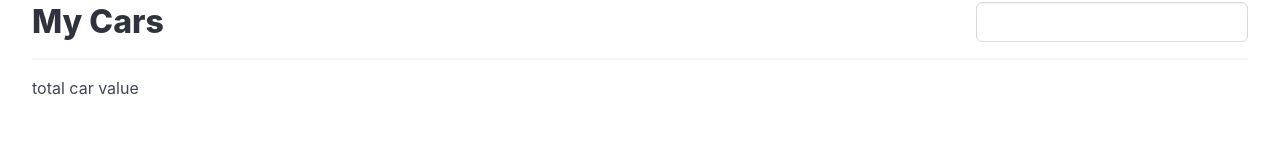
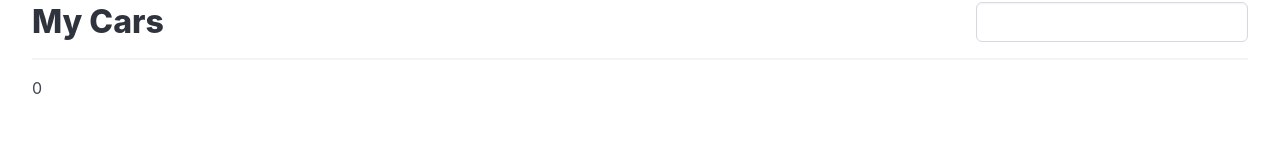
Before and after one commit to miguelkubrusly/car-catalog-app, a React (Create React App) app: page / in a window 1280 px wide. Shown: the part 159-300 px from the top of the page. Built offline with nearby package versions, Linux system fonts and the light colour scheme.

Commit message:
feat(list): add dynamic total value
-made by myself
-updates value using search term
-use custom hook to filter list
-i think there is a better way of not repeat code

```diff
--- a/src/components/TotalCarValue.tsx
+++ b/src/components/TotalCarValue.tsx
@@ -1,5 +1,14 @@
+import { useSelector } from "react-redux";
+import filterList from "../hooks/filterList";
+
 function TotalCarValue() {
-  return <div>total car value</div>;
+  const { data, searchTerm } = useSelector((state: RootState) => state.cars);
+
+  const filteredList = filterList(data, searchTerm, "name");
+  const costs: number[] = filteredList.map((car) => car.cost);
+  const totalValue: number = costs.reduce((total, cost) => total + cost, 0);
+
+  return <div>{totalValue}</div>;
 }
 
 export default TotalCarValue;
```
